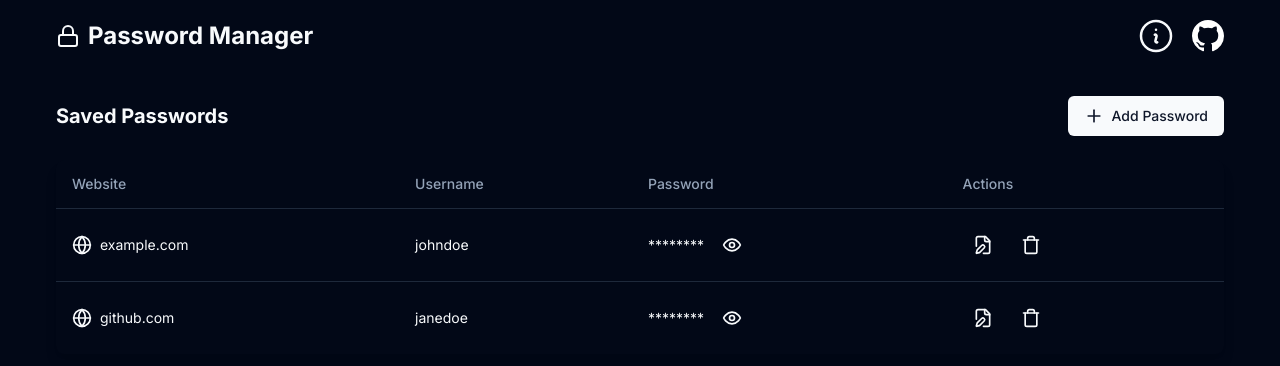
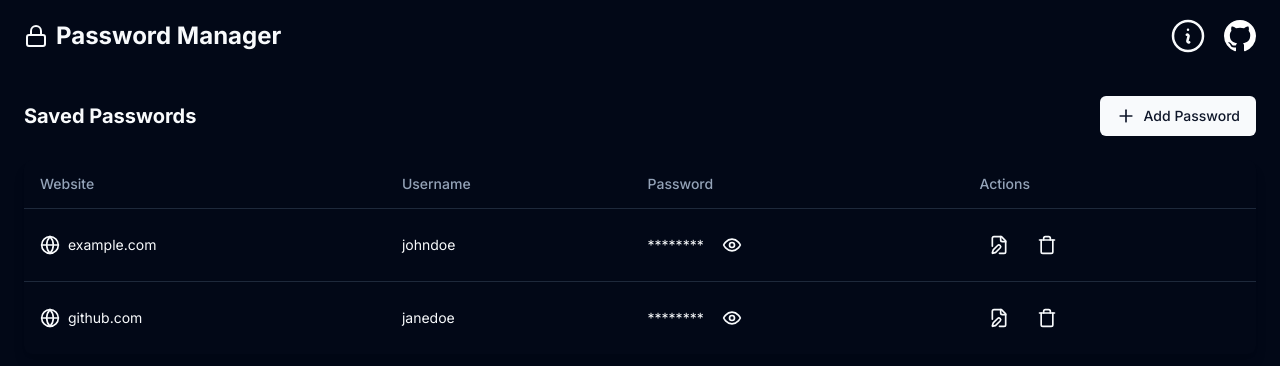
Before and after one commit to remcostoeten/password-manager, a Next.js app: page / in a window 1280 px wide. Shown: the top 366 px of the page. Built offline with nearby package versions, Linux system fonts and the light colour scheme.

Commit message:
removed container because looks nicer

```diff
--- a/src/components/shells/PageWrapper.tsx
+++ b/src/components/shells/PageWrapper.tsx
@@ -3,7 +3,7 @@ import React, { ReactNode } from 'react';
 export default function PageWrapper({ children }: { children: ReactNode }) {
   return (
     <main className="dark bg-background text-foreground min-h-screen flex flex-col">
-      <div className="container">{children}</div>
+      {children}
     </main>
   );
 }
```
